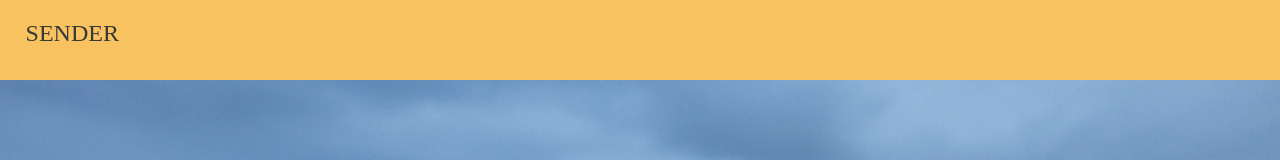
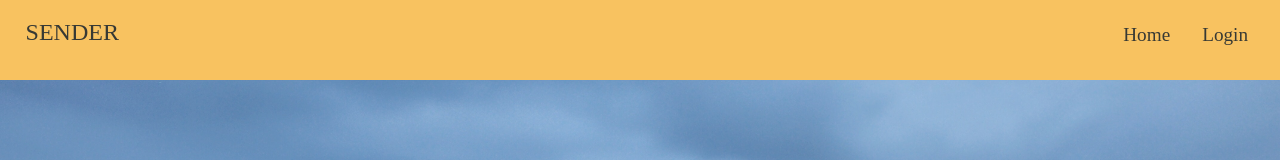
Before and after one commit to lamnguyencse17/Sender, a React app: page / in a window 1280 px wide. Shown: the top 160 px of the page. Built offline with nearby package versions, Linux system fonts and the light colour scheme; a web font is replaced by a local one.

Commit message:
Prep for Auth Implementation

```diff
--- a/index.html
+++ b/index.html
@@ -8,7 +8,7 @@
       rel="stylesheet"
     />
     <link rel="stylesheet" href="./public/index.css" />
-    <title>MONAL - Your Secured Messaging Platform</title>
+    <title>SENDER - Your Secured Messaging Platform</title>
   </head>
   <body>
     <div id="root"></div>
--- a/public/index.css
+++ b/public/index.css
@@ -18,21 +18,23 @@ body {
   background-size: cover;
 }
 .header {
+  clear: both;
   height: 10%;
   margin: 0;
   background: #f8c260;
 }
-.logo {
-  position: relative;
-  top: 25%;
-  height: 50%;
-  width: 20%;
+.header .logo {
+  height: 100%;
+  width: auto;
+  float: left;
+  margin-left: 2%;
 }
 .logo-text {
-  padding-left: 10%;
   font-family: "Baloo Tamma 2", cursive;
   font-size: 1.5rem;
   color: #373934;
+  margin-top: 20%;
+  margin-bottom: 20%;
 }
 
 .impressive-message {
@@ -128,3 +130,24 @@ body {
   background-color: #fff;
   margin-bottom: 1%;
 }
+nav {
+  float: right;
+  height: 100%;
+}
+ul {
+  margin: 0;
+  height: 100%;
+}
+ul li {
+  display: inline-block;
+  padding-right: 2rem;
+  padding-bottom: 15%;
+  padding-top: 15%;
+}
+
+ul li a {
+  font-family: "Baloo Tamma 2", cursive;
+  font-size: 1.2rem;
+  text-decoration: none;
+  color: #373934;
+}
--- a/src/client/App.js
+++ b/src/client/App.js
@@ -1,17 +1,14 @@
 import React, { Component } from "react";
 import { Switch, Route } from "react-router-dom";
 import MainPage from "./MainPage";
+import Navbar from "./Common/Navbar";
 import Messaging from "./Messaging/Messaging";
 
 export default class App extends Component {
   render() {
     return (
       <>
-        <div className="header">
-          <div className="logo">
-            <div className="logo-text">SENDER</div>
-          </div>
-        </div>
+        <Navbar />
         <Switch>
           <Route exact path="/" render={(props) => <MainPage {...props} />} />
           <Route
--- /dev/null
+++ b/src/client/Common/Navbar.js
@@ -0,0 +1,24 @@
+import React, { Component } from "react";
+import { Link } from "react-router-dom";
+
+export default class Navbar extends Component {
+  render() {
+    return (
+      <div className="header">
+        <div className="logo">
+          <div className="logo-text">SENDER</div>
+        </div>
+        <nav>
+          <ul>
+            <li>
+              <Link to="/">Home</Link>
+            </li>
+            <li>
+              <Link to="/login">Login</Link>
+            </li>
+          </ul>
+        </nav>
+      </div>
+    );
+  }
+}
```
